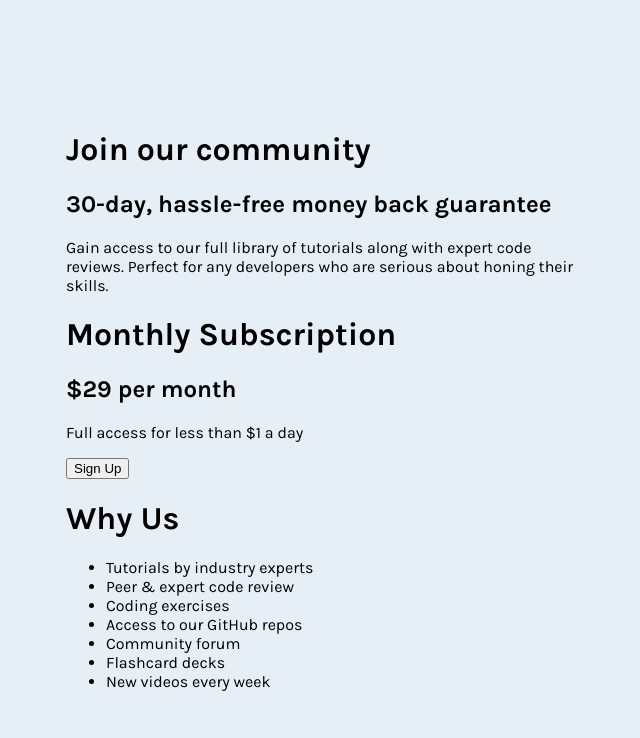
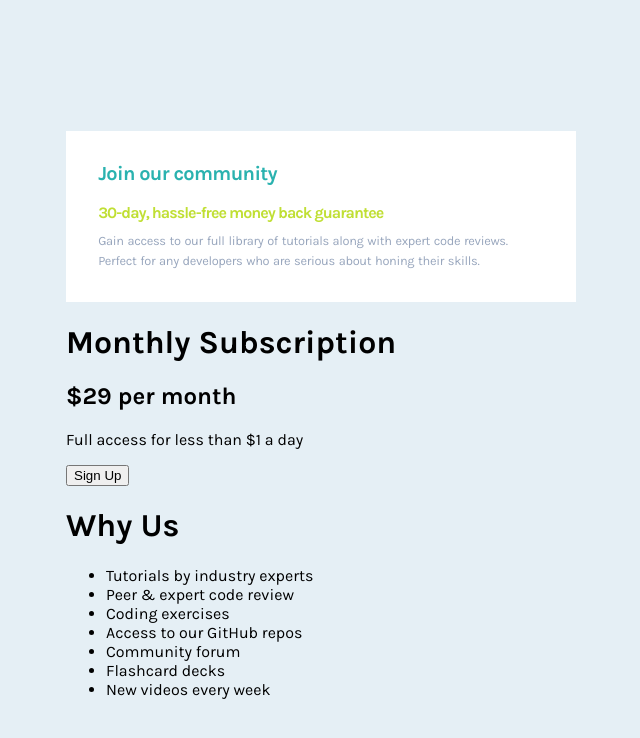
Before and after one commit to Ozolao/single-price-grid-component, a website: page app/index.html in a window 1280 px wide. Shown: the whole page, without its empty margins (319-959 px from the left). Drawn offline with nearby package versions, Linux system fonts and the light colour scheme; files that its build step writes are made by us from their sources.

Commit message:
Finish mobile/desktop join block and update units

```diff
--- a/app/index.html
+++ b/app/index.html
@@ -21,12 +21,12 @@
 
 <body>
   <div class="app">
-    <div>
-      <h1>Join our community</h1>
+    <div class="join">
+      <h1 class="join__h1">Join our community</h1>
 
-      <h2>30-day, hassle-free money back guarantee</h2>
+      <h2 class="join__h2">30-day, hassle-free money back guarantee</h2>
 
-      <p>Gain access to our full library of tutorials along with expert code reviews. Perfect for any developers who are serious about honing their skills.</p>
+      <p class="join__p">Gain access to our full library of tutorials along with expert code reviews. Perfect for any developers who are serious about honing their skills.</p>
     </div>
 
 
--- a/app/styles/_global.scss
+++ b/app/styles/_global.scss
@@ -1,6 +1,12 @@
 // Global styles
+// *,
+// *::before,
+// *::after {
+//   box-sizing: border-box
+// }
+
 body {
-  padding: 50px 30px;
+  padding: 4.5rem 8.5%;
   margin : 0;
 
   font-family: 'Karla', sans-serif;
@@ -8,8 +14,9 @@ body {
   background-color: $neutral-light-color;
 }
 
+
 .app {
-  max-width   : 510px;
+  max-width   : 31.875rem;
   margin-right: auto;
   margin-left : auto;
 }
@@ -17,8 +24,8 @@ body {
 
 
 // Media Queries
-@media (min-width: 769px) {
+@media (min-width: 48rem) {
   body {
-    padding: 110px 60px;
+    padding: 8.2rem 17%;
   }
 }
--- /dev/null
+++ b/app/styles/_join.scss
@@ -0,0 +1,73 @@
+// Join block
+.join {
+  padding: .9375rem 7.7%;
+
+  background-color: white;
+}
+
+
+
+// Join elements
+.join__h1 {
+  color         : $primary-color;
+  font-size     : 1.25rem;
+  letter-spacing: -.01875rem;
+}
+
+
+.join__h2 {
+  margin-top   : 1.5rem;
+  margin-bottom: 1.5rem;
+
+  color         : $secondary-color;
+  font-size     : 1rem;
+  line-height   : 1.3;
+  letter-spacing: -.04375rem;
+}
+
+
+.join__p {
+  margin-top: -.5rem;
+
+  color         : $neutral-dark-color;
+  font-size     : .9375rem;
+  line-height   : 1.75;
+  letter-spacing: -.04375rem;
+  word-spacing  : .03rem;
+}
+
+
+
+// Media Queries
+@media (min-width: 48rem) {
+
+  // Join block
+  .join {
+    padding: 1.1rem 6.3%;
+  }
+
+
+
+  // Join elements
+  .join__h1 {
+    letter-spacing: -.04rem;
+  }
+
+
+  .join__h2 {
+    margin-top   : 1.1rem;
+    margin-bottom: 1.1rem;
+
+    letter-spacing: -.06rem;
+  }
+
+
+  .join__p {
+    margin-top: -.65rem;
+
+    font-size     : .8rem;
+    line-height   : 1.6;
+    letter-spacing: -.021rem;
+    word-spacing  : .07rem;
+  }
+}
--- a/app/styles/main.scss
+++ b/app/styles/main.scss
@@ -1,3 +1,4 @@
 // Imports
 @import "_variables";
 @import "_global";
+@import "_join";
```
